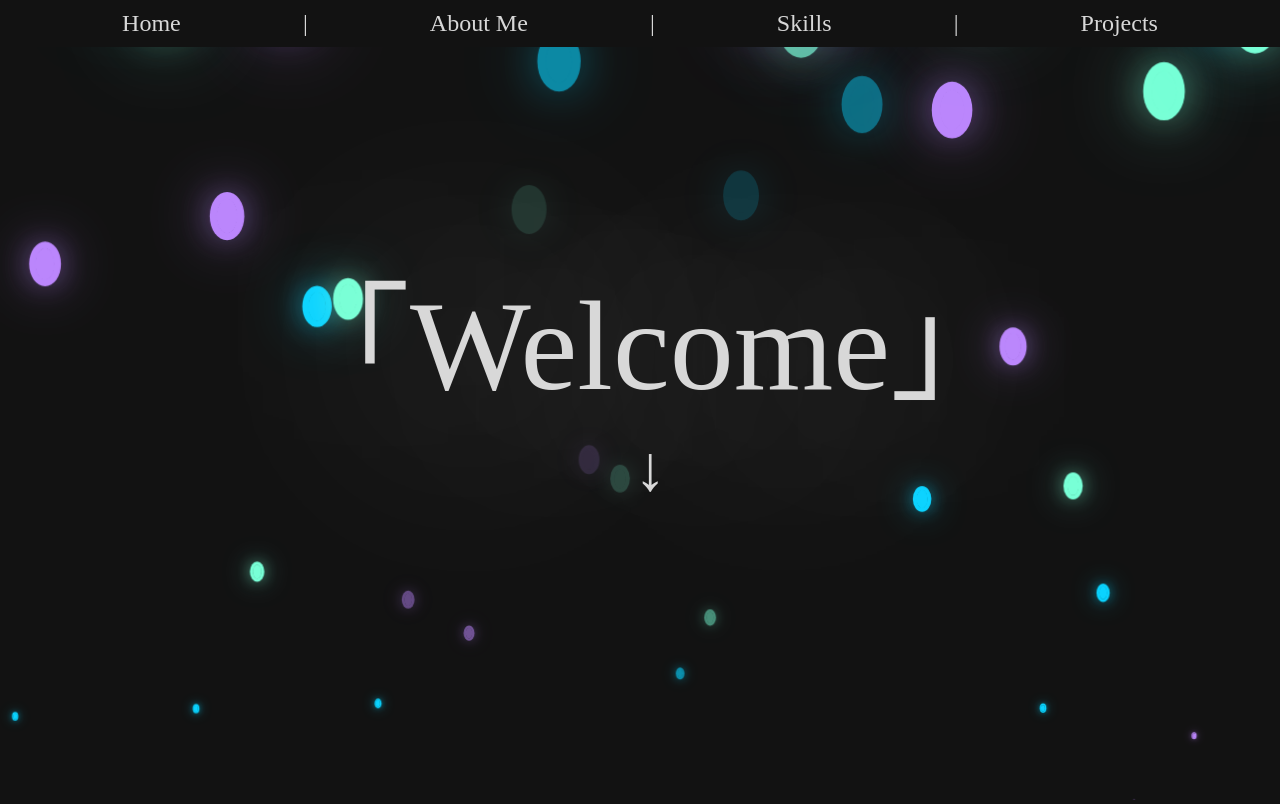
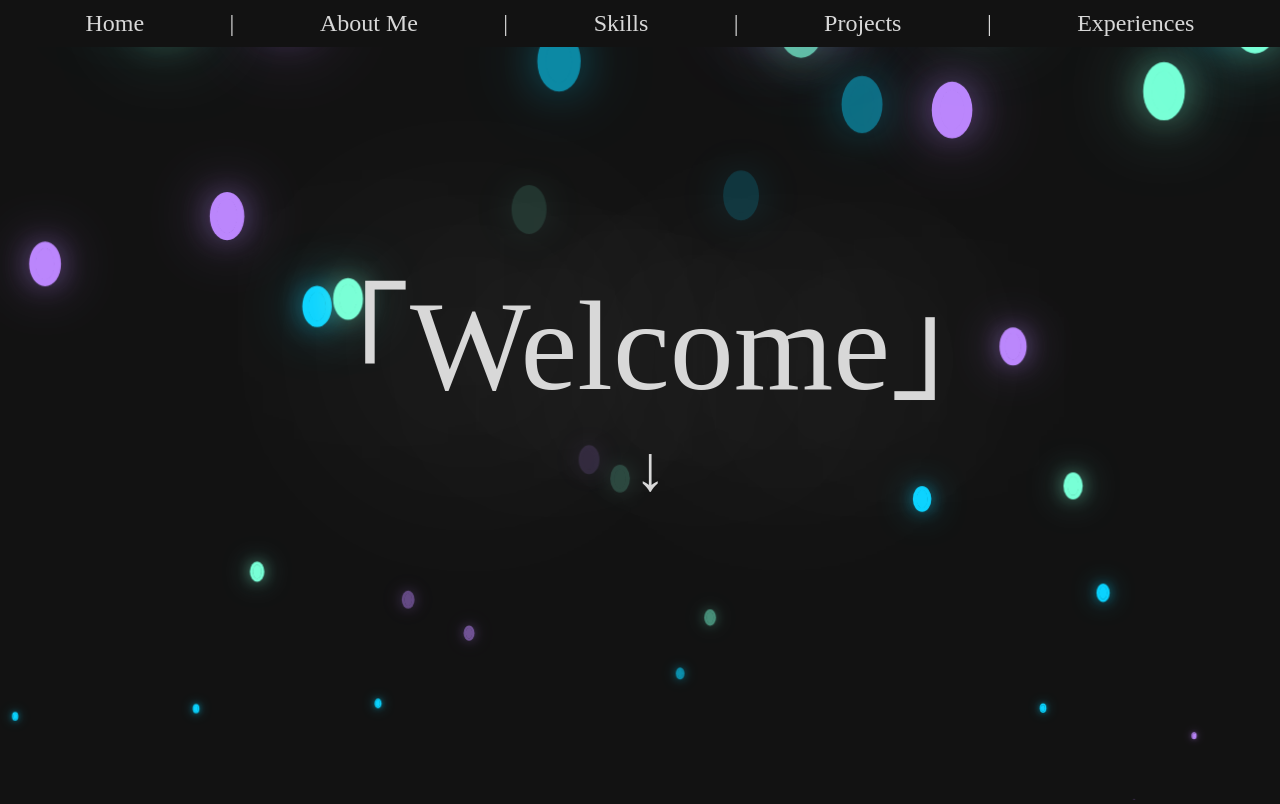
Before and after one commit to Ken-Calgary/my-website, a plain HTML site: page index.html in a window 1280 px wide. Shown: the top 804 px of the page. Drawn offline with Linux system fonts and the light colour scheme.

Commit message:
Added experiences in navbar

```diff
--- a/index.html
+++ b/index.html
@@ -20,6 +20,8 @@
         <p class="topic" onclick="skillsClicked()">Skills</p>
         <p class="seperator">|</p>
         <p class="topic" onclick="projectsClicked()">Projects</p>
+        <p class="seperator">|</p>
+        <p class="topic" onclick="experiencesClicked()">Experiences</p>
       </div>
     </nav>
     <div class = "animation-container">
```
